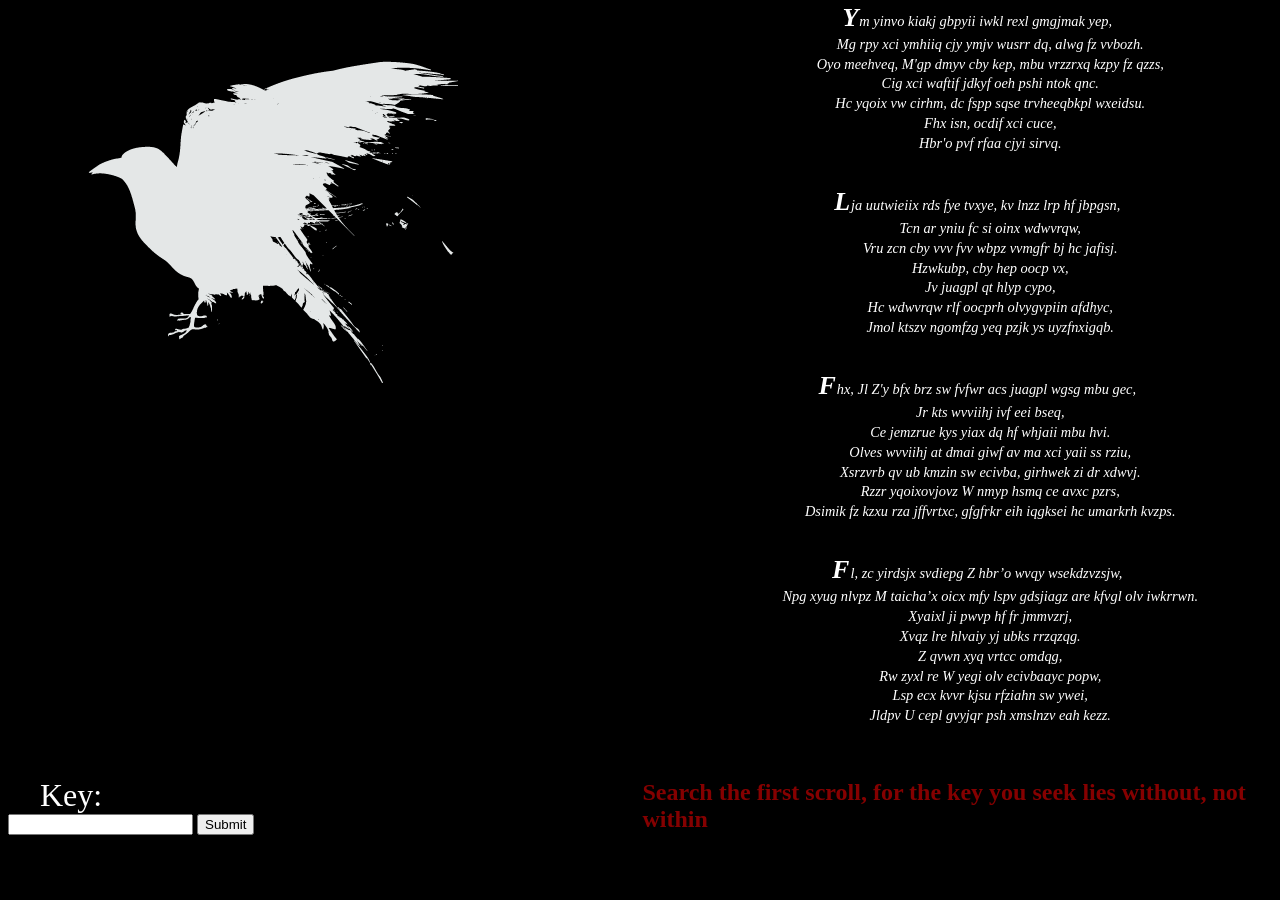
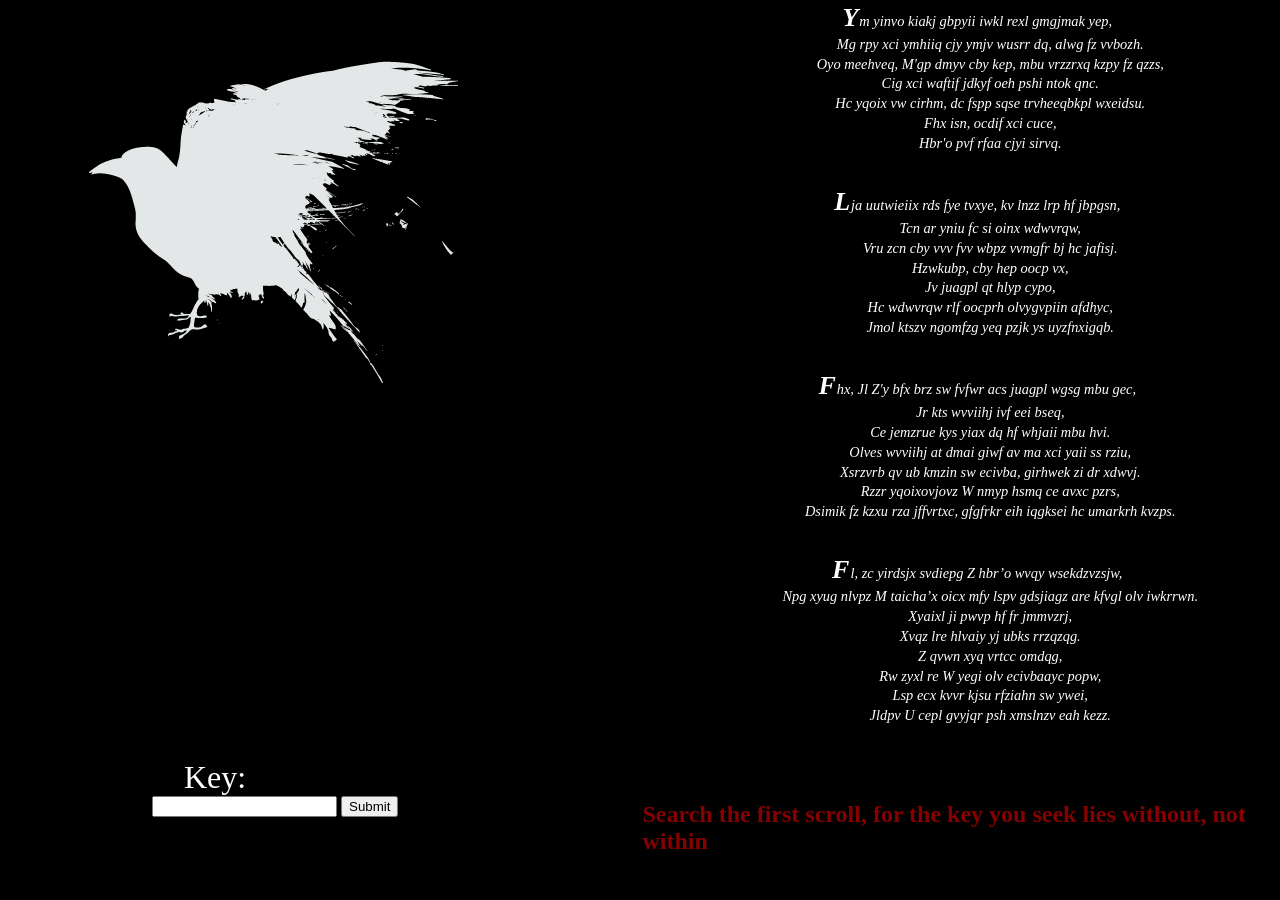
Before and after one commit to ayush-k420/QuothTheRavenNevermore, a plain HTML site: page index.html in a window 1280 px wide. Shown: the part 323-1223 px from the top of the page. Before the commit the page ends 1184 px from the top, so only its background shows below. Drawn offline with Linux system fonts and the light colour scheme.

Commit message:
Update index.html

```diff
--- a/index.html
+++ b/index.html
@@ -122,7 +122,7 @@
             <li>Jldpv U cepl gvyjqr psh xmslnzv eah kezz.</li>
         </ul>
         </div>
-        <div>
+        <div style="padding-bottom: 5em; padding-left: 9em">
         <form class="form" action="main.py" method="post">
             <label style="font-size: 2em; padding-left: 1em;">Key:</label>
             <br>
```
